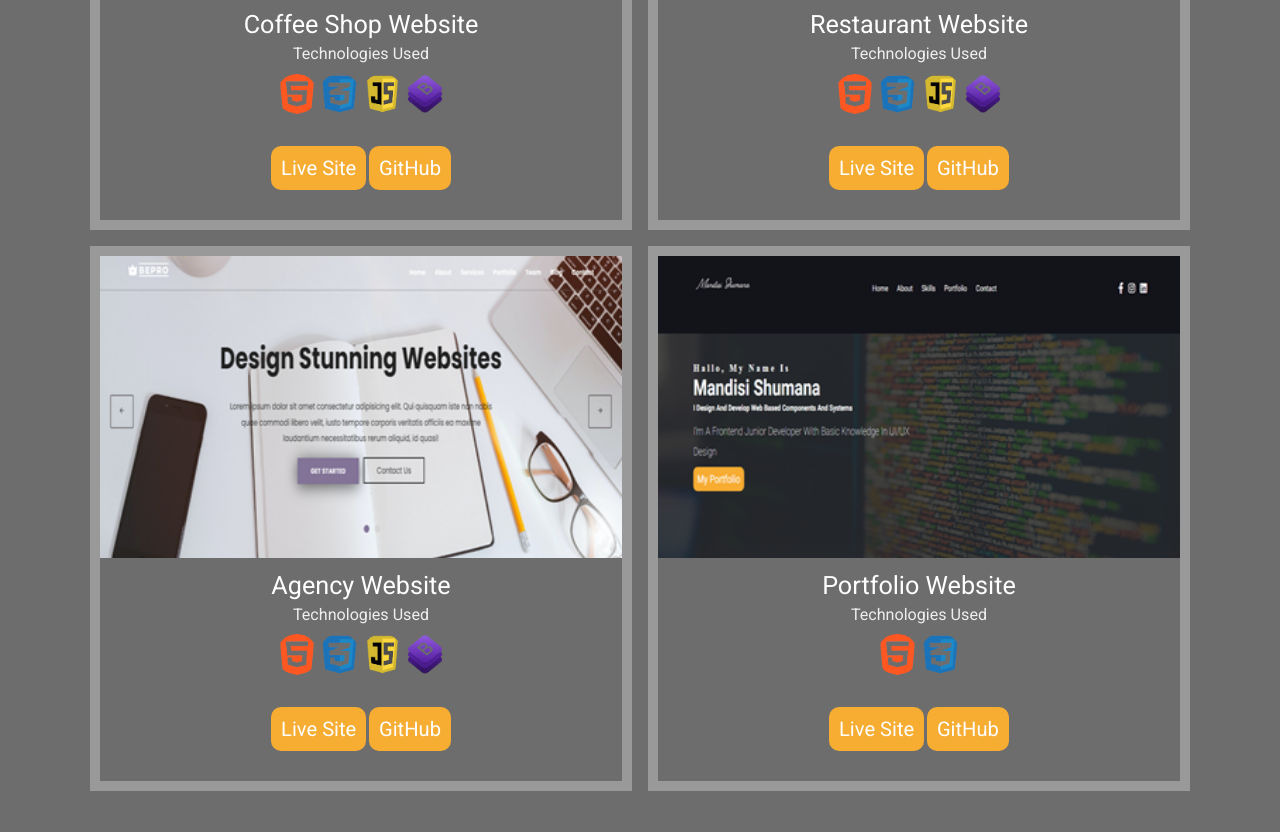
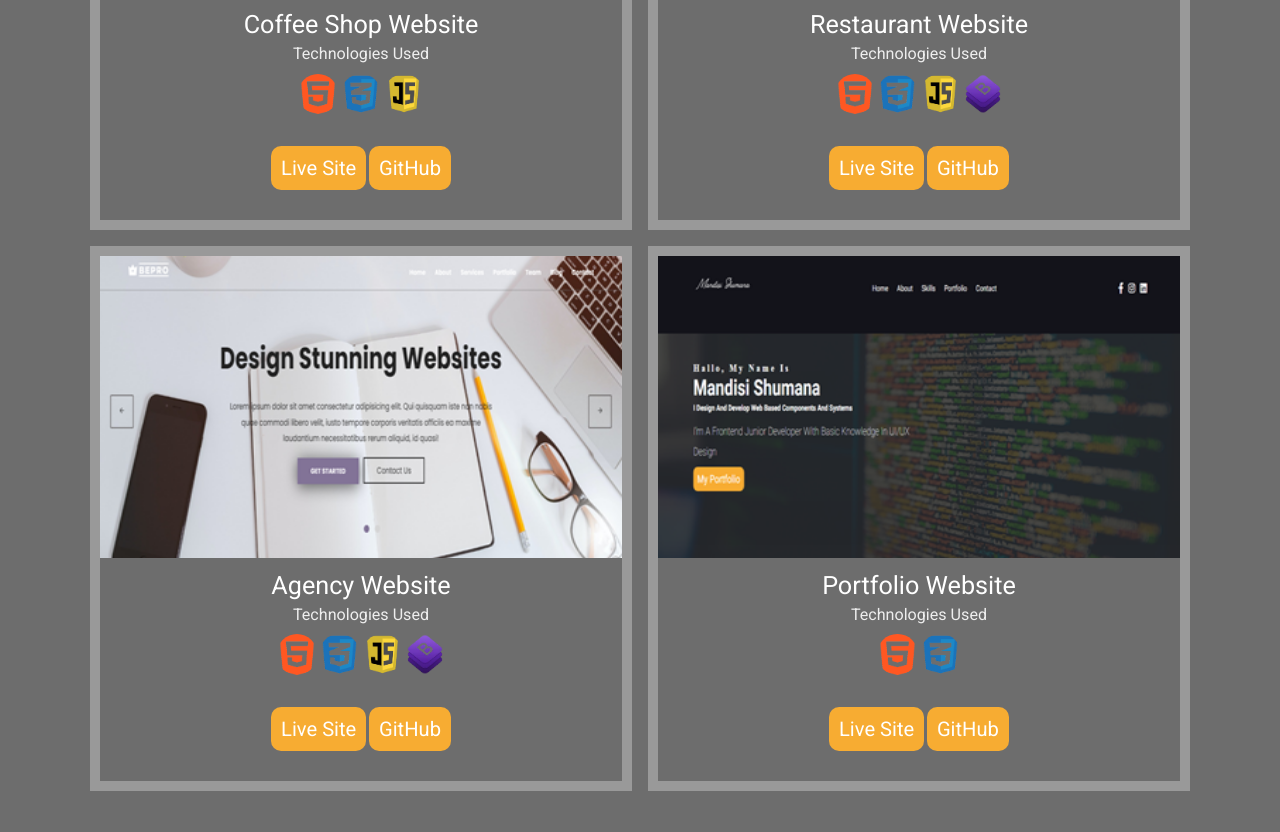
Before and after one commit to Mara-max/Portfolio-Website, a plain HTML site: page index.html in a window 1280 px wide. Shown: the part 2475-3307 px from the top of the page. Drawn offline with Linux system fonts and the light colour scheme; a script that the page names is missing.

Commit message:
Update index.html

```diff
--- a/index.html
+++ b/index.html
@@ -148,7 +148,6 @@
                         <img src="html.png" alt="">
                         <img src="css3.png" alt="">
                         <img src="javascript.png" alt="">
-                        <img src="boostrap.png" alt="">
                     </div>
                     <a href="#" class="btn">Live Site</a>
                     <a href="#" class="btn">GitHub</a>
```
